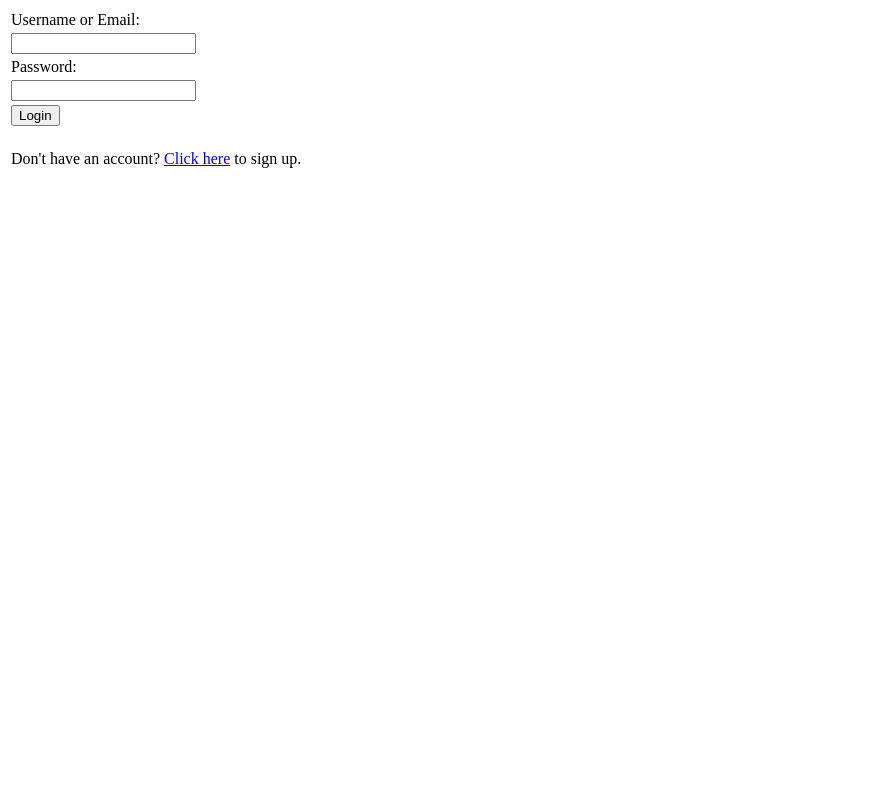
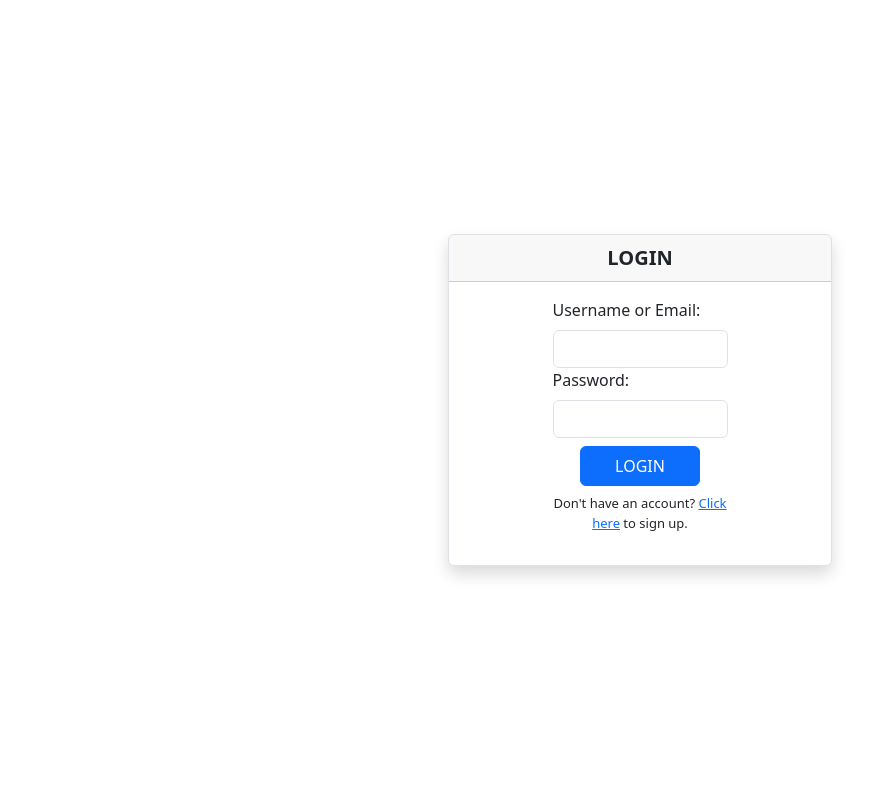
Before and after one commit to Zhen-Zhi/FWDD-KON-Quiz, a PHP site: page /login.php in a window 1280 px wide. Shown: the whole page, without its empty margins (0-887 px from the left). Run offline with PHP 8.4, Linux system fonts and the light colour scheme.

Commit message:
css login

```diff
--- a/homepage.php
+++ b/homepage.php
@@ -1,3 +1,4 @@
+<?php include("template.html"); ?>
 <!DOCTYPE html>
 <html>
     <head>
--- a/login.php
+++ b/login.php
@@ -1,3 +1,4 @@
+<?php include("template.html"); ?>
 <!DOCTYPE html>
 <html>
     <head>
@@ -9,6 +10,10 @@
         <?php
             include("conn.php");
             session_start();
+            $message = "";
+            $credential = "";
+            $password = "";
+
             if ($_SERVER['REQUEST_METHOD'] == 'POST') {
                 $credential = mysqli_real_escape_string($con,$_POST['credential']);
                 $password = mysqli_real_escape_string($con,$_POST['password']);
@@ -18,45 +23,88 @@
                 $data = $result->fetch_assoc();
 
                 if ($data == NULL) {
-                    echo "<script>alert('Username or password incorrect!')</script>";
-                    //return;
+                    $message = "Error";
                 }
                 else if ($password == $data['password']) {
+                    $message = "Success";
                     $_SESSION['email'] = $data['email'];
                     $_SESSION['id'] = $data['id'];
                     $_SESSION['username'] = $data['username'];
-                    header("location:dummy.php");
+                    echo "<script>setTimeout(function(){window.location.href='dummy.php';}, 2000);</script>";
+                    // header("location:dummy.php");
                 }
                 else {
                     echo "<script>alert('Username or password incorrect!')</script>";
                 }
+
                 mysqli_close($con);
             }
         ?>
 
         <!-- html start here -->
-        <form action="login.php" method="POST">
-            <table>
-                <tr>
-                    <td>Username or Email:</td>
-                </tr>
-                <tr>
-                    <td><input type="text" name="credential"></td>
-                </tr>
-                <tr>
-                    <td>Password:</td>
-                </tr>
-                <tr>
-                    <td><input type="password" name="password"></td>
-                </tr>
-                <tr>
-                    <td><button name="login">Login</button></td>
-                </tr>
-                <tr></tr><tr></tr>
-                <tr>
-                    <td><p>Don't have an account? <a href="sign_up.php">Click here</a> to sign up.</p></td>
-                </tr>
-            </table>
-        </form>
+        <div class="card shadow border">
+            <div class="card-header text-center">
+                LOGIN
+            </div>
+            <div class="card-body">
+                <form class="needs-validation" action="login.php" method="POST" novalidate>
+                    <div class="col-md-6 mx-auto">
+                        <label for="" class="form-label">Username or Email:</label>
+                        <input id="credential" class="form-control <?php if ($message == "Error") echo 'is-invalid'; else if ($message == "Success")  echo 'is-valid'?>" value="<?php echo $credential;?>" type="text" name="credential">
+                        <div class="invalid-feedback">
+                            Incorrect username or email.
+                        </div>
+                    </div>
+
+                    <div class="col-md-6 mx-auto">
+                        <label for="" class="form-label">Password:</label>
+                        <input id="password" class="form-control <?php if ($message == "Error") echo 'is-invalid'; else if ($message == "Success") echo 'is-valid'?>" value="<?php echo $password;?>" type="password" name="password">
+                        <div class="invalid-feedback">
+                            Please enter your password.
+                        </div>
+                    </div>
+
+                    <div class="col-md-6 mt-2 mx-auto text-center">
+                        <button class="btn btn-primary" name="login" style="width: 120px; height: 40px;">
+                            <div <?php if ($message == "Success") echo 'hidden'; ?>>
+                                LOGIN
+                            </div>
+                            <div class="spinner-border spinner-border-sm text-light" role="status" <?php if ($message == "Success") echo 'visible'; else echo 'hidden' ?>>
+                                <span class="visually-hidden">Loading...</span>
+                            </div>
+                        </button>
+                    </div>
+
+                    <div class="col-md-6 mt-2 mx-auto sign text-center">
+                        <p>Don't have an account? <a href="sign_up.php">Click here</a> to sign up.</p>
+                    </div>
+
+                </form>
+            </div>
+        </div>
     </body>
 </html>
+
+<style>
+    body {
+        display: flex;
+        align-items: center;
+        justify-content: center;
+        height: 100vh;
+        width: 100%;
+    }
+
+    .card-header{
+        font-weight: bold;
+        font-size: 20px;
+    }
+
+    .card{
+        width: 30% !important;
+        box-shadow: 1px solid black;
+    }
+
+    .sign{
+        font-size: 13px;
+    }
+</style>
--- /dev/null
+++ b/template.html
@@ -0,0 +1,7 @@
+<!DOCTYPE html>
+<html>
+  <head>
+    <meta name="viewport" content="width=device-width, initial-scale=1">
+    <link href="https://cdn.jsdelivr.net/npm/bootstrap@5.3.0-alpha3/dist/css/bootstrap.min.css" rel="stylesheet" integrity="sha384-KK94CHFLLe+nY2dmCWGMq91rCGa5gtU4mk92HdvYe+M/SXH301p5ILy+dN9+nJOZ" crossorigin="anonymous">
+  </head>
+</html>
```
